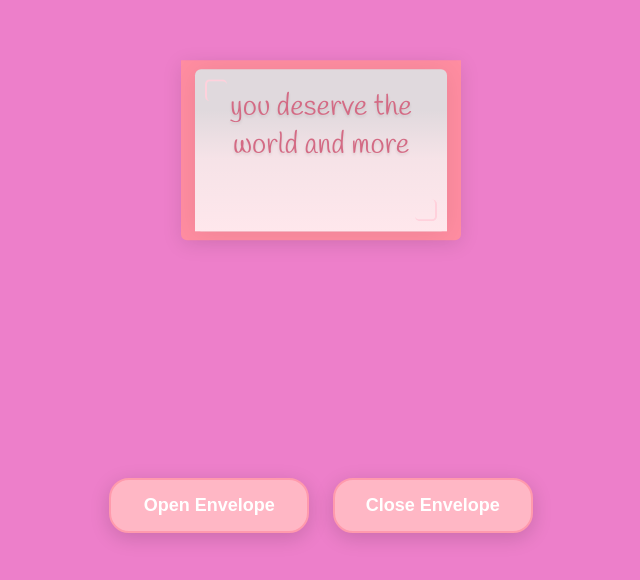
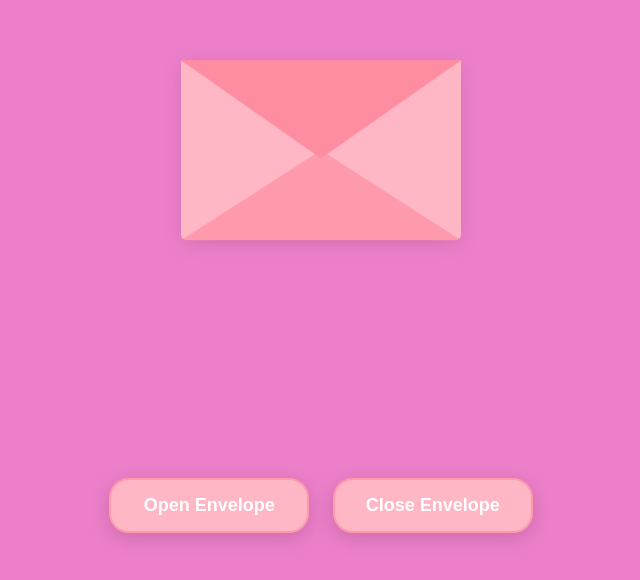
Before and after one commit to alejandromartinez2104/Valentines, a plain HTML site: page index.html in a window 1280 px wide. Shown: the part 120-700 px from the top of the page, without its empty margins (319-959 px from the left). Drawn offline with nearby package versions, Linux system fonts and the light colour scheme.

Commit message:
Update index.html

```diff
--- a/index.html
+++ b/index.html
@@ -54,34 +54,39 @@
         }
 
         .flap {
-            border-left: 50% solid transparent;
-            border-right: 50% solid transparent;
+            border-left: 140px solid transparent;
+            border-right: 140px solid transparent;
             border-bottom: 82px solid transparent;
             border-top: 98px solid var(--color-flap);
             transform-origin: top;
             pointer-events: none;
+            z-index: 5; /* Ensure flap is on top when closed */
         }
 
         .pocket {
-            border-left: 50% solid var(--color-env);
-            border-right: 50% solid var(--color-env);
+            border-left: 140px solid var(--color-env);
+            border-right: 140px solid var(--color-env);
             border-bottom: 90px solid var(--color-env2);
             border-top: 90px solid transparent;
             border-bottom-left-radius: 6px;
             border-bottom-right-radius: 6px;
+            z-index: 2; /* Pocket behind the flap */
         }
 
         .letter {
-            position: relative;
+            position: absolute;
             background-color: #e0d9dd;
             width: 90%;
-            margin: 0 auto;
             height: 90%;
             top: 5%;
+            left: 5%;
             border-radius: 6px;
             box-shadow: 0 2px 26px rgba(0,0,0,.08);
             padding: 15px;
             box-sizing: border-box;
+            z-index: 1; /* Letter behind the pocket and flap */
+            transform: translateY(0);
+            transition: transform 0.4s ease, z-index 0.6s;
         }
 
         .letter:after {
@@ -209,25 +214,25 @@
         .open .flap {
             transform: rotateX(180deg);
             transition: transform 0.4s ease, z-index 0.6s;
-            z-index: 1;
+            z-index: 1; /* Flap moves behind the letter when open */
         }
 
         .close .flap {
             transform: rotateX(0deg);
             transition: transform 0.4s 0.6s ease, z-index 1s;
-            z-index: 5;
+            z-index: 5; /* Flap stays on top when closed */
         }
 
         .close .letter {
-            transform: translateY(0px);
+            transform: translateY(0);
             transition: transform 0.4s ease, z-index 1s;
-            z-index: 1;
+            z-index: 1; /* Letter stays behind the flap when closed */
         }
 
         .open .letter {
             transform: translateY(-60px) rotate(-2deg);
             transition: transform 0.4s 0.6s ease, z-index 0.6s;
-            z-index: 2;
+            z-index: 2; /* Letter moves up when open */
         }
 
         .reset {
```
